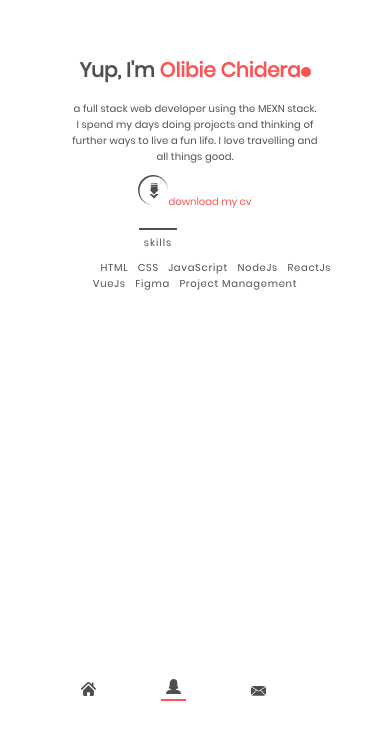
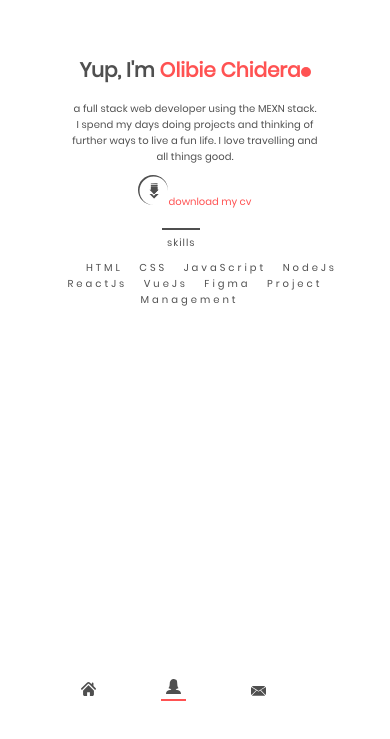
Before and after one commit to Je-ni/my-portfolio, a plain HTML site: page about/index.html in a window 390 px wide. Shown: the part 103-842 px from the top of the page. Drawn offline with Linux system fonts and the light colour scheme.

Commit message:
Bug Fix on about page

```diff
--- a/style.css
+++ b/style.css
@@ -225,8 +225,9 @@ header{
     #skill-p{
         font-size: 10px;
         padding: 30px;
-        margin: 20px;
+        /* margin: 20px; */
         text-align: center;
+        letter-spacing: 0.3em;
     }
     #skill-span{
         border-right: 0px solid transparent;
@@ -235,7 +236,7 @@ header{
         letter-spacing: 0.1em;
         position: relative;
         top: -25px;
-        left: 80px;
+        left: 120px;
     }
     .dot{
         display: none;
```
